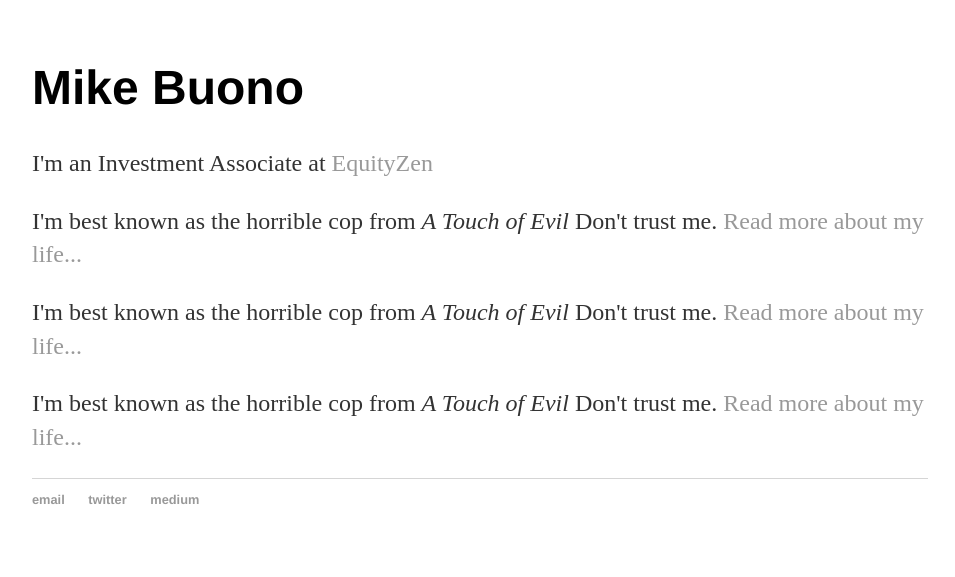
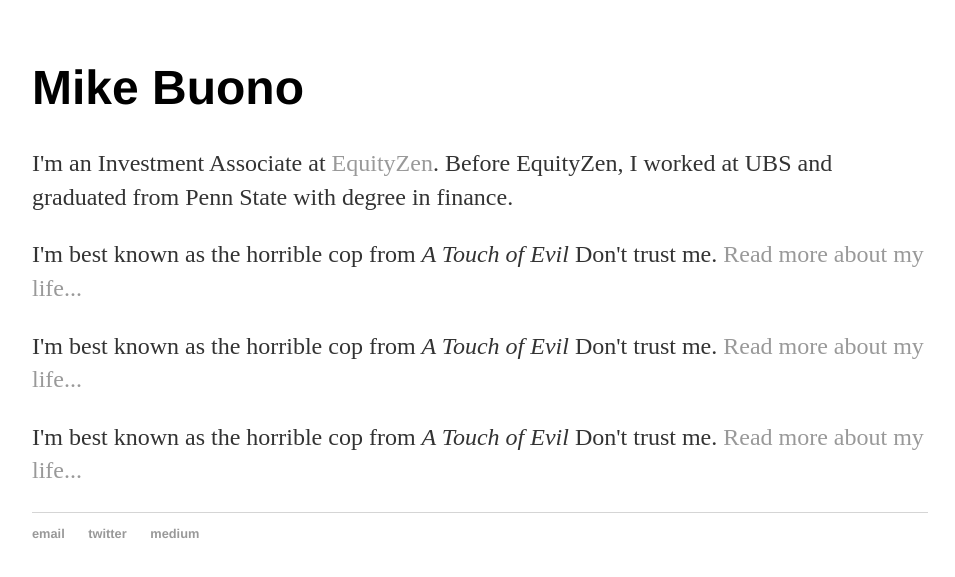
Before and after one commit to mikebuono/michaelbuono, a Jekyll site: the page built from index.html, in a window 1280 px wide. Shown: the top 577 px of the page, without its empty margins (160-1115 px from the left). Built offline with Jekyll 4.4.1, drawn with Linux system fonts in a browser that asks for light colours.

Commit message:
Update index.html
Adding to bio

```diff
--- a/index.html
+++ b/index.html
@@ -5,7 +5,7 @@
 <div class="blurb">
 	<h1>Mike Buono</h1>
 
-	<p>I'm an Investment Associate at <a href="http://equityzen.com">EquityZen</a>  </a></p>
+	<p>I'm an Investment Associate at <a href="http://equityzen.com">EquityZen</a>. Before EquityZen, I worked at UBS and graduated from Penn State with degree in finance.  </a></p>
 	<p>I'm best known as the horrible cop from <em>A Touch of Evil</em> Don't trust me. <a href="/about">Read more about my life...</a></p>
 	<p>I'm best known as the horrible cop from <em>A Touch of Evil</em> Don't trust me. <a href="/about">Read more about my life...</a></p>
 	<p>I'm best known as the horrible cop from <em>A Touch of Evil</em> Don't trust me. <a href="/about">Read more about my life...</a></p>
```
